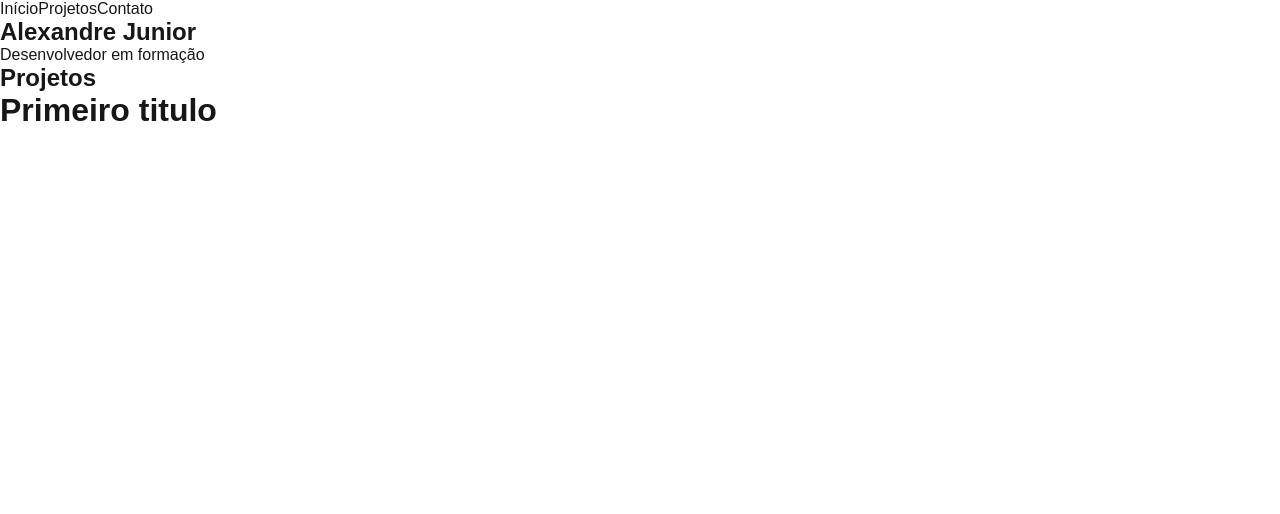
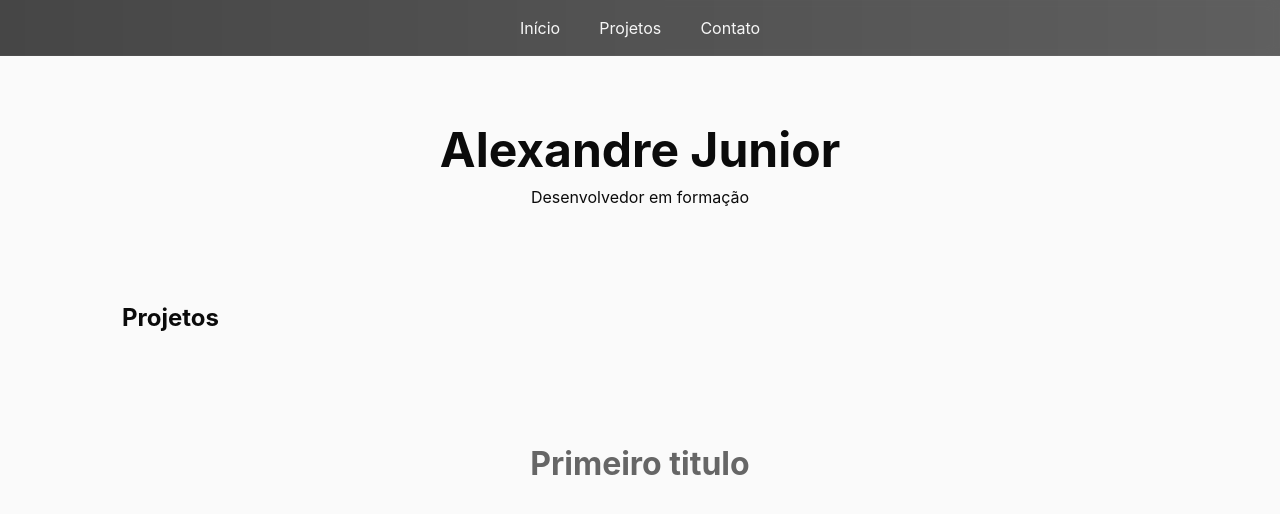
Before and after one commit to A-jota07/portfolio-next, a Next.js app: page / in a window 1280 px wide. Shown: the top 514 px of the page. Built offline with nearby package versions, Linux system fonts and the light colour scheme.

Commit message:
Estilo inicial da pagina

```diff
--- a/src/app/globals.css
+++ b/src/app/globals.css
@@ -1,33 +1,23 @@
-:root {
-  --background: #ffffff;
-  --foreground: #171717;
+* {
+  box-sizing: border-box;
+  margin: 0;
+  padding: 0;
 }
 
-@media (prefers-color-scheme: dark) {
-  :root {
-    --background: #0a0a0a;
-    --foreground: #ededed;
-  }
+:root {
+  --bg: #fafafa;
+  --surface: #ffffff;
+  --text: #0b0b0b;
+  --muted: #666666;
+  --header-bg: rgba(0, 0, 0, 0.65);
 }
 
 html,
 body {
-  max-width: 100vw;
-  overflow-x: hidden;
-}
-
-body {
-  color: var(--foreground);
-  background: var(--background);
-  font-family: Arial, Helvetica, sans-serif;
-  -webkit-font-smoothing: antialiased;
-  -moz-osx-font-smoothing: grayscale;
-}
-
-* {
-  box-sizing: border-box;
-  padding: 0;
-  margin: 0;
+  height: 100%;
+  font-family: Inter, system-ui, Arial, sans-serif;
+  background: var(--bg);
+  color: var(--text);
 }
 
 a {
@@ -35,8 +25,74 @@ a {
   text-decoration: none;
 }
 
-@media (prefers-color-scheme: dark) {
-  html {
-    color-scheme: dark;
+header {
+  position: sticky;
+  top: 0;
+  z-index: 50;
+  background: linear-gradient(90deg, rgba(0, 0, 0, 0.72), rgba(0, 0, 0, 0.62));
+  color: #fff;
+  padding: 0.75rem 1.25rem;
+  backdrop-filter: blur(6px);
+  -webkit-backdrop-filter: blur(6px);
+  border-bottom: 1px solid rgba(255, 255, 255, 0.04);
+}
+
+header nav {
+  display: flex;
+  gap: 1.25rem;
+  justify-content: center;
+  align-items: center;
+}
+
+header nav a {
+  color: rgba(255, 255, 255, 0.95);
+  padding: 0.35rem 0.6rem;
+  border-radius: 6px;
+  transition: background .18s ease, color .18s ease;
+}
+
+header nav a:hover {
+  background: rgba(255, 255, 255, 0.06);
+}
+
+.hero {
+  padding: 4rem 2rem;
+  text-align: center;
+}
+
+.hero h1 {
+  font-size: 2.25rem;
+  margin-bottom: .5rem;
+}
+
+section {
+  padding: 2rem;
+  max-width: 1100px;
+  margin: 0 auto;
+}
+
+.project-card {
+  border-radius: 8px;
+  background: #fff;
+  padding: 1rem;
+  box-shadow: 0 6px 18px rgba(0, 0, 0, 0.06);
+}
+
+footer {
+  padding: 2rem;
+  text-align: center;
+  color: #666;
+  margin-top: 3rem;
+}
+
+@media (min-width:768px) {
+  .hero h1 {
+    font-size: 3rem
+  }
+
+  .project-grid {
+    display: grid;
+    grid-template-columns: repeat(2, 1fr);
+    gap: 1rem
   }
 }
```
